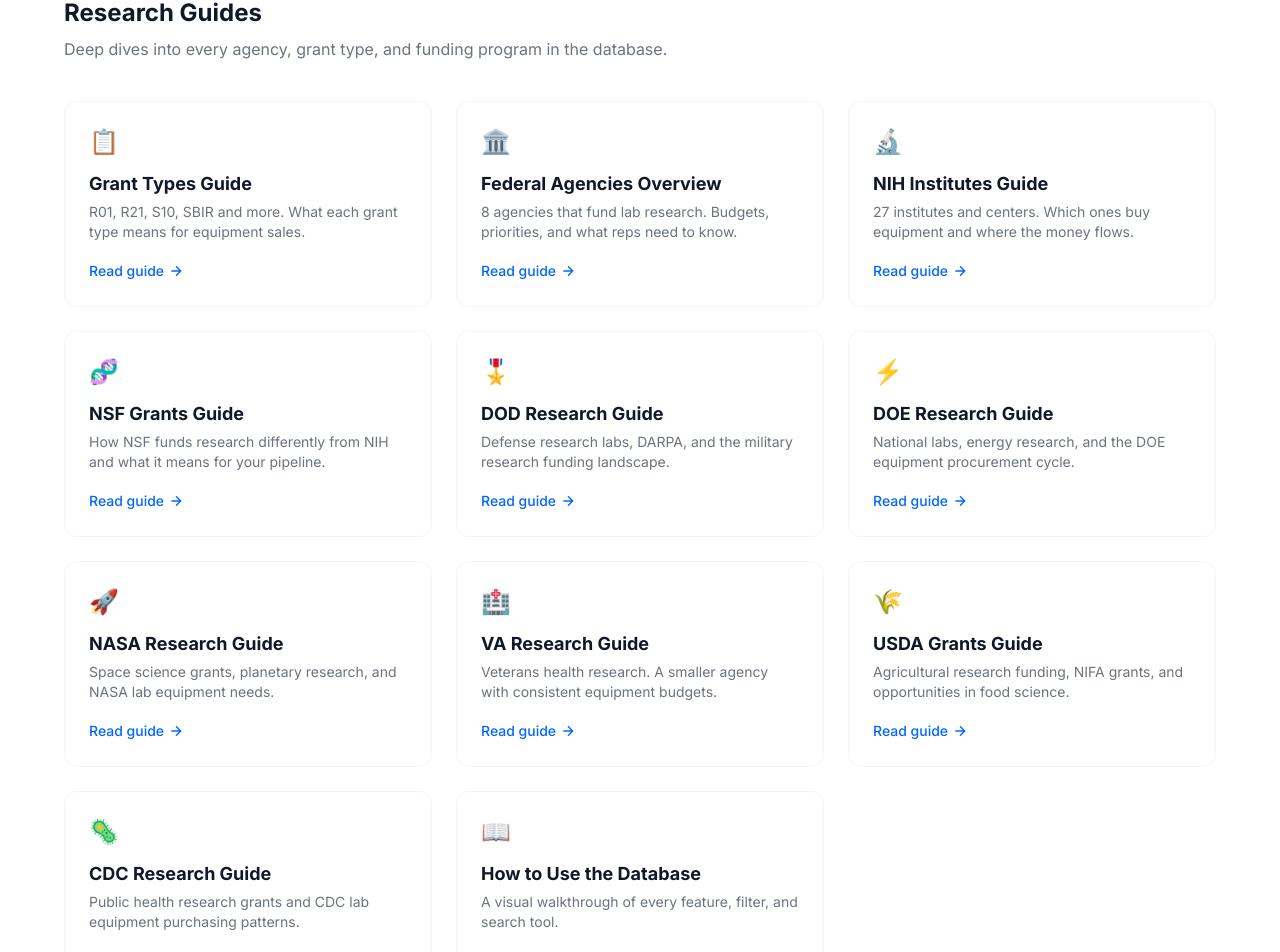
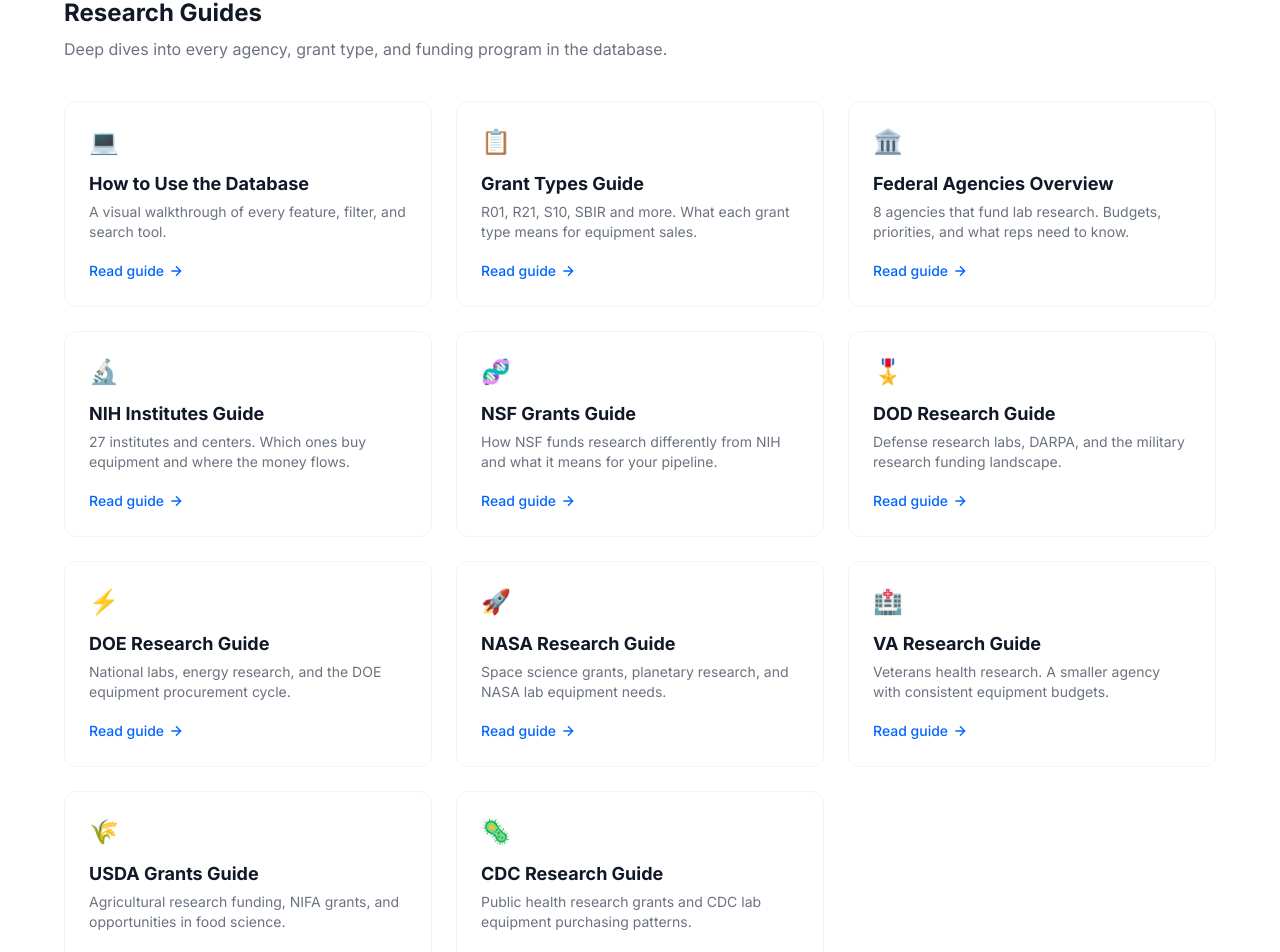
Before and after one commit to lableadmanager-bit/lableadspro-website, a Next.js app: page /database in a window 1280 px wide. Shown: the part 437-1389 px from the top of the page. Built offline with nearby package versions, Linux system fonts and the light colour scheme; no server answers.

Commit message:
Move How to Use guide to top of hub page, swap to computer emoji

```diff
--- a/src/app/database/page.tsx
+++ b/src/app/database/page.tsx
@@ -23,6 +23,12 @@ export const metadata: Metadata = {
 /* ── guide card data ─────────────────────────────────────── */
 
 const guides = [
+  {
+    emoji: "💻",
+    title: "How to Use the Database",
+    description: "A visual walkthrough of every feature, filter, and search tool.",
+    href: "/database/guides/how-to-use",
+  },
   {
     emoji: "📋",
     title: "Grant Types Guide",
@@ -82,12 +88,6 @@ const guides = [
     title: "CDC Research Guide",
     description: "Public health research grants and CDC lab equipment purchasing patterns.",
     href: "/database/guides/cdc-grants",
-  },
-  {
-    emoji: "📖",
-    title: "How to Use the Database",
-    description: "A visual walkthrough of every feature, filter, and search tool.",
-    href: "/database/guides/how-to-use",
   },
 ];
 
```
